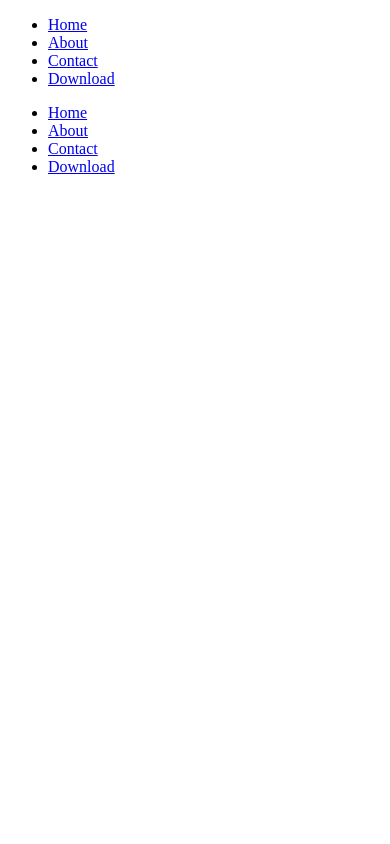
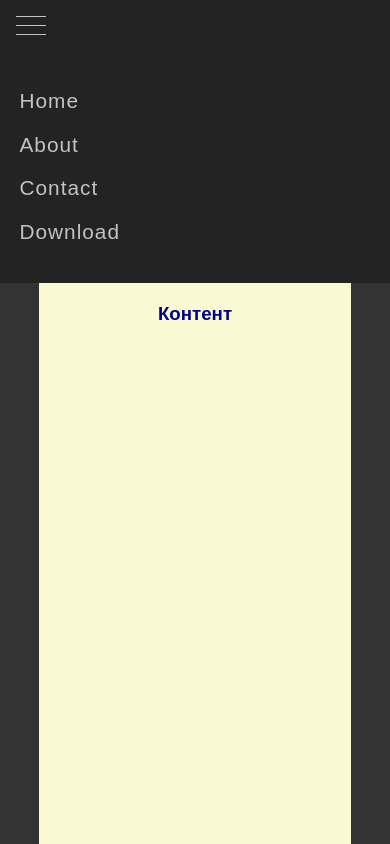
Before and after one commit to NikitaPetrovskiy/jQuery_adaptive_menu-burger-, a plain HTML site: page index.html in a window 390 px wide. Shown: the top 844 px of the page. Drawn offline with Linux system fonts and the light colour scheme.

Commit message:
added css propetries

```diff
--- a/css/main.css
+++ b/css/main.css
@@ -0,0 +1,107 @@
+/*Сначала верстаю мобильную вёрстку*/
+* {
+    margin: 0;
+    padding: 0;
+}
+body {
+    background: #333;
+    font-family: Arial;
+}
+#burg a {
+    display: block;
+    width: 70px;
+}
+#burg {
+    width: 98%;
+    background: #232323;
+    padding: 7.5px 0 7.5px 2%;
+}
+span {
+    display: flex;
+    margin: 8px;
+    width: 30px;
+    height: 1px;
+    background: #c3c3c3;
+    z-index: 10;
+}
+.mobile-tab {
+    display: flex;
+    flex-direction: column;
+    width: 100%;
+    background: #232323;
+}
+#desktop {
+    display: none;
+}
+.mobile-tab a {
+    font-size: 1.3em;
+    color: #c3c3c3;
+    text-decoration: none;
+    font-weight:lighter;
+    letter-spacing: 1px;
+}
+.mobile-tab li {
+    list-style-type: none;
+    margin: 5% 5%;
+}
+.mobile-tab ul {
+    padding: 5% 0;
+}
+#content {
+    width: 80%;
+    height: 100vh;
+    margin-left: auto;
+    margin-right: auto;
+    padding-top: 20px;
+    background: lightgoldenrodyellow;
+}
+#content h3 {
+    text-align: center;
+    color: darkblue;
+}
+/*теперь под десктоп*/
+@media screen and (min-width: 768px){
+    .mobile-tab,#burg,#mobile {
+        display: none;
+    }
+    .bar {
+        display: flex;
+        justify-content: flex-end;
+        width: 100%;
+        align-items: center;
+        background: #232323;
+    }
+    #desktop {
+        display: flex;
+    }
+    a {
+        text-decoration: none;
+        color: #c3c3c3;
+        margin: 0;
+    }
+    ul {
+        margin: 0;
+        padding: 0;
+        display: inline-flex;
+        list-style-type: none;
+    }
+    li {
+        width: 70px;
+        padding: 20px 20px;
+        color: white;
+        cursor: pointer;
+        font-weight: lighter;
+        background: #232323;
+        text-align: center;
+        letter-spacing: 1px;
+        transition: all 0.2s ease-in-out;
+    }
+    li:hover{
+        background: #fff;
+        opacity: .8;
+        box-shadow: inset 1px 1px 5px grey;
+    }
+    li:hover a {
+        color: #2b2b2b;
+    }
+}
--- a/index.html
+++ b/index.html
@@ -8,7 +8,7 @@
 <body>
 <header>
     <section class="bar">
-    <nav class="desktop">
+    <nav id="desktop">
         <ul>
             <li><a href="#">Home</a></li>
             <li><a href="#">About</a></li>
@@ -17,15 +17,15 @@
         </ul>
     </nav>
     </section>
-    <div class="burg">
+    <div id="burg">
         <a href="#">
-            <spar class="bar" id="top"></spar>
-            <spar class="bar" id="middle"></spar>
-            <spar class="bar" id="bottom"></spar>
+            <span id="top"></span>
+            <span id="middle"></span>
+            <span id="bottom"></span>
         </a>
     </div>
     <section class="mobile-tab">
-        <nav class="mobile">
+        <nav id="mobile">
             <ul>
                 <li><a href="#">Home</a></li>
                 <li><a href="#">About</a></li>
@@ -36,7 +36,9 @@
     </section>
 </header>
 <main>
-    <section id="content"></section>
+    <section id="content">
+        <h3>Контент</h3>
+    </section>
 </main>
 <script src="libs/jquery/jquery-3.4.1.min.js"></script>
 <script src="js/main.js"></script>
```
